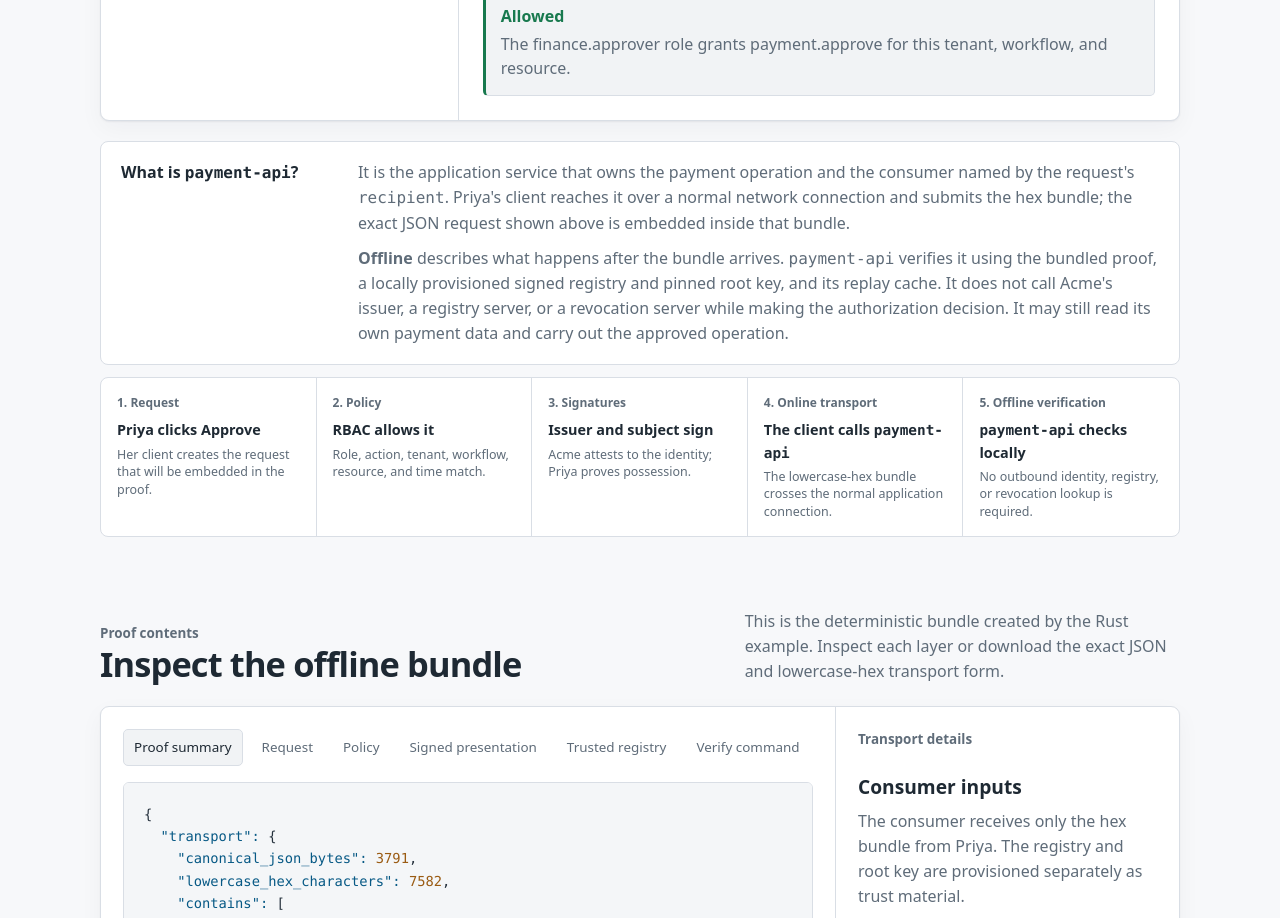
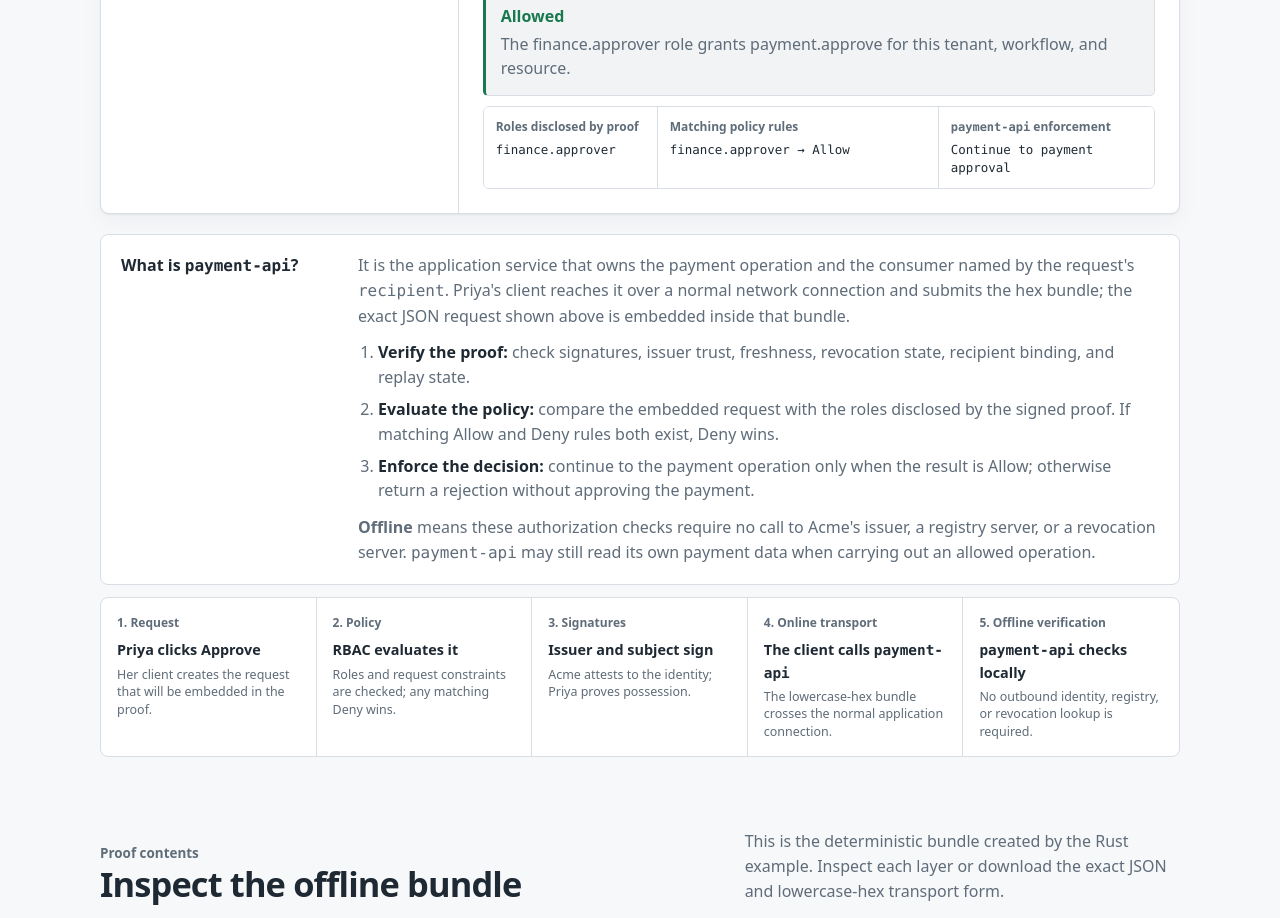
Before and after one commit to auser/proofauth, a plain HTML site: page docs/index.html in a window 1280 px wide. Shown: the part 781-1699 px from the top of the page. Drawn offline with Linux system fonts and the light colour scheme.

Commit message:
Explain suspended approver denial

```diff
--- a/docs/index.html
+++ b/docs/index.html
@@ -180,11 +180,19 @@
       .result { display: flex; gap: 12px; align-items: flex-start; margin-top: 14px; padding: 14px 15px; border: 1px solid var(--border); border-left: 3px solid var(--success); border-radius: 5px; background: var(--surface-subtle); }
       .result strong { color: var(--cyan); }
       .result p { margin: 3px 0 0; color: var(--muted); }
+      .decision-path { display: grid; grid-template-columns: .8fr 1.3fr 1fr; margin-top: 10px; border: 1px solid var(--line); border-radius: 6px; overflow: hidden; }
+      .decision-step { min-width: 0; padding: 11px 12px; background: var(--surface); }
+      .decision-step + .decision-step { border-left: 1px solid var(--line); }
+      .decision-step span { display: block; margin-bottom: 4px; color: var(--muted); font-size: .75rem; font-weight: 600; }
+      .decision-step > code { display: block; color: var(--text); font-size: .78rem; line-height: 1.45; overflow-wrap: anywhere; }
 
       .network-note { display: grid; grid-template-columns: minmax(180px, .42fr) minmax(0, 1.58fr); gap: 24px; margin: 20px 0 12px; padding: 18px 20px; border: 1px solid var(--line); border-radius: 8px; background: var(--surface); }
       .network-note h2 { margin: 0; font-size: 1rem; }
       .network-note p { margin: 0; color: var(--muted); }
       .network-note p + p { margin-top: 10px; }
+      .api-steps { margin: 12px 0; padding-left: 20px; color: var(--muted); }
+      .api-steps li + li { margin-top: 7px; }
+      .api-steps strong { color: var(--text); }
       .flow { display: grid; grid-template-columns: repeat(5, 1fr); margin: 12px 0 72px; padding: 0; list-style: none; border: 1px solid var(--line); border-radius: 8px; background: var(--surface); overflow: hidden; }
       .flow-item { position: relative; padding: 16px; border-right: 1px solid var(--line); }
       .flow-item:last-child { border-right: 0; }
@@ -254,6 +262,8 @@
         .demo { grid-template-columns: 1fr; }
         .story { border-right: 0; border-bottom: 1px solid var(--line); }
         pre { min-height: 300px; font-size: .8rem; }
+        .decision-path { grid-template-columns: 1fr; }
+        .decision-step + .decision-step { border-left: 0; border-top: 1px solid var(--line); }
         .network-note, .flow { grid-template-columns: 1fr; }
         .flow-item { border-right: 0; border-bottom: 1px solid var(--line); }
         .flow-item:last-child { border-bottom: 0; }
@@ -308,7 +318,12 @@
         <div class="evidence">
           <div class="evidence-head"><h2>Request addressed to <code>payment-api</code></h2><span class="badge" id="decision-badge">ALLOWED</span></div>
           <pre id="payload" aria-label="Authorization request JSON"></pre>
-          <div class="result" id="result"><div><strong>Allowed</strong><p>The <code>finance.approver</code> role grants <code>payment.approve</code> for this tenant, workflow, and resource.</p></div></div>
+          <div class="result" id="result" aria-live="polite"><div><strong>Allowed</strong><p>The <code>finance.approver</code> role grants <code>payment.approve</code> for this tenant, workflow, and resource.</p></div></div>
+          <div class="decision-path" aria-label="payment-api policy evaluation">
+            <div class="decision-step"><span>Roles disclosed by proof</span><code id="decision-roles">finance.approver</code></div>
+            <div class="decision-step"><span>Matching policy rules</span><code id="decision-rules">finance.approver → Allow</code></div>
+            <div class="decision-step"><span><code>payment-api</code> enforcement</span><code id="decision-enforcement">Continue to payment approval</code></div>
+          </div>
         </div>
       </section>
 
@@ -316,13 +331,18 @@
         <h2 id="payment-api-title">What is <code>payment-api</code>?</h2>
         <div>
           <p>It is the application service that owns the payment operation and the consumer named by the request's <code>recipient</code>. Priya's client reaches it over a normal network connection and submits the hex bundle; the exact JSON request shown above is embedded inside that bundle.</p>
-          <p><strong>Offline</strong> describes what happens after the bundle arrives. <code>payment-api</code> verifies it using the bundled proof, a locally provisioned signed registry and pinned root key, and its replay cache. It does not call Acme's issuer, a registry server, or a revocation server while making the authorization decision. It may still read its own payment data and carry out the approved operation.</p>
+          <ol class="api-steps">
+            <li><strong>Verify the proof:</strong> check signatures, issuer trust, freshness, revocation state, recipient binding, and replay state.</li>
+            <li><strong>Evaluate the policy:</strong> compare the embedded request with the roles disclosed by the signed proof. If matching Allow and Deny rules both exist, Deny wins.</li>
+            <li><strong>Enforce the decision:</strong> continue to the payment operation only when the result is Allow; otherwise return a rejection without approving the payment.</li>
+          </ol>
+          <p><strong>Offline</strong> means these authorization checks require no call to Acme's issuer, a registry server, or a revocation server. <code>payment-api</code> may still read its own payment data when carrying out an allowed operation.</p>
         </div>
       </aside>
 
       <ol class="flow" aria-label="Proof creation and verification flow">
         <li class="flow-item"><span>1. Request</span><strong>Priya clicks Approve</strong><small>Her client creates the request that will be embedded in the proof.</small></li>
-        <li class="flow-item"><span>2. Policy</span><strong>RBAC allows it</strong><small>Role, action, tenant, workflow, resource, and time match.</small></li>
+        <li class="flow-item"><span>2. Policy</span><strong>RBAC evaluates it</strong><small>Roles and request constraints are checked; any matching Deny wins.</small></li>
         <li class="flow-item"><span>3. Signatures</span><strong>Issuer and subject sign</strong><small>Acme attests to the identity; Priya proves possession.</small></li>
         <li class="flow-item"><span>4. Online transport</span><strong>The client calls <code>payment-api</code></strong><small>The lowercase-hex bundle crosses the normal application connection.</small></li>
         <li class="flow-item"><span>5. Offline verification</span><strong><code>payment-api</code> checks locally</strong><small>No outbound identity, registry, or revocation lookup is required.</small></li>
@@ -445,7 +465,10 @@ valid</code></pre>
           request: baseRequest,
           decision: "ALLOWED",
           label: "Allowed",
-          reason: "The finance.approver role grants payment.approve for this tenant, workflow, and resource."
+          reason: "The finance.approver role grants payment.approve for this tenant, workflow, and resource.",
+          roles: "finance.approver",
+          rules: "finance.approver → Allow",
+          enforcement: "Continue to payment approval"
         },
         resource: {
           title: "A different payment",
@@ -453,15 +476,21 @@ valid</code></pre>
           request: { ...baseRequest, resource: "payment-9000" },
           decision: "DENIED",
           label: "Denied",
-          reason: "The resource is outside Priya's policy scope."
+          reason: "The resource is outside Priya's policy scope, so no Allow rule matches the request.",
+          roles: "finance.approver",
+          rules: "No rule matches payment-9000",
+          enforcement: "Reject; do not approve payment"
         },
         suspended: {
           title: "A suspension takes priority",
-          copy: "Priya's old approver role is still present, but Acme has also assigned the finance.suspended role.",
+          copy: "The signed proof discloses both Priya's finance.approver role and finance.suspended role.",
           request: baseRequest,
           decision: "DENIED",
           label: "Denied",
-          reason: "A matching deny rule overrides the older allow rule."
+          reason: "Both roles match payment.approve: finance.approver says Allow, while finance.suspended says Deny. ProofAuth uses deny-overrides-allow, so payment-api must reject the operation.",
+          roles: "finance.approver, finance.suspended",
+          rules: "finance.approver → Allow; finance.suspended → Deny",
+          enforcement: "Reject; Deny overrides Allow"
         }
       };
 
@@ -516,6 +545,9 @@ valid</code></pre>
         const result = document.querySelector("#result");
         result.style.borderLeftColor = denied ? "var(--red)" : "var(--cyan)";
         result.innerHTML = `<div><strong style="color: ${denied ? "var(--red)" : "var(--cyan)"}">${scenario.label}</strong><p>${scenario.reason}</p></div>`;
+        document.querySelector("#decision-roles").textContent = scenario.roles;
+        document.querySelector("#decision-rules").textContent = scenario.rules;
+        document.querySelector("#decision-enforcement").textContent = scenario.enforcement;
       }
 
       function proofViews() {
```
